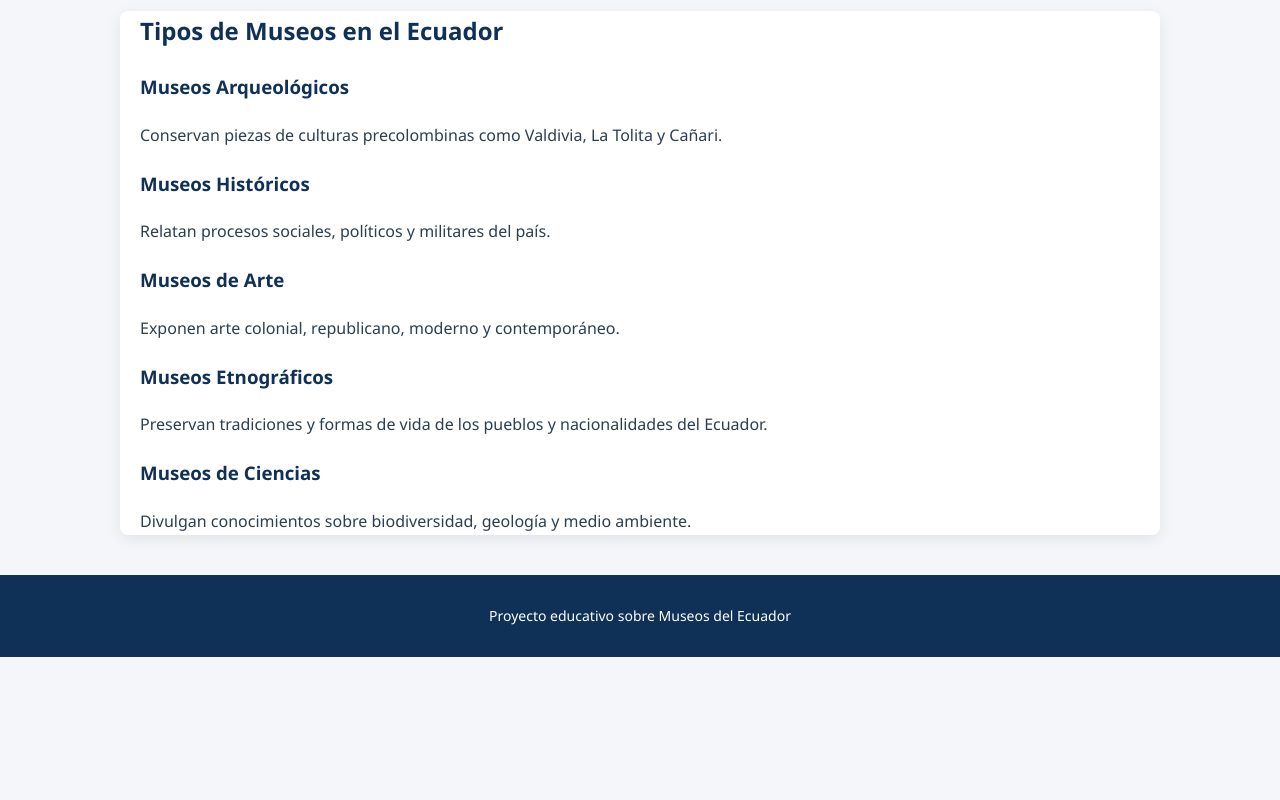
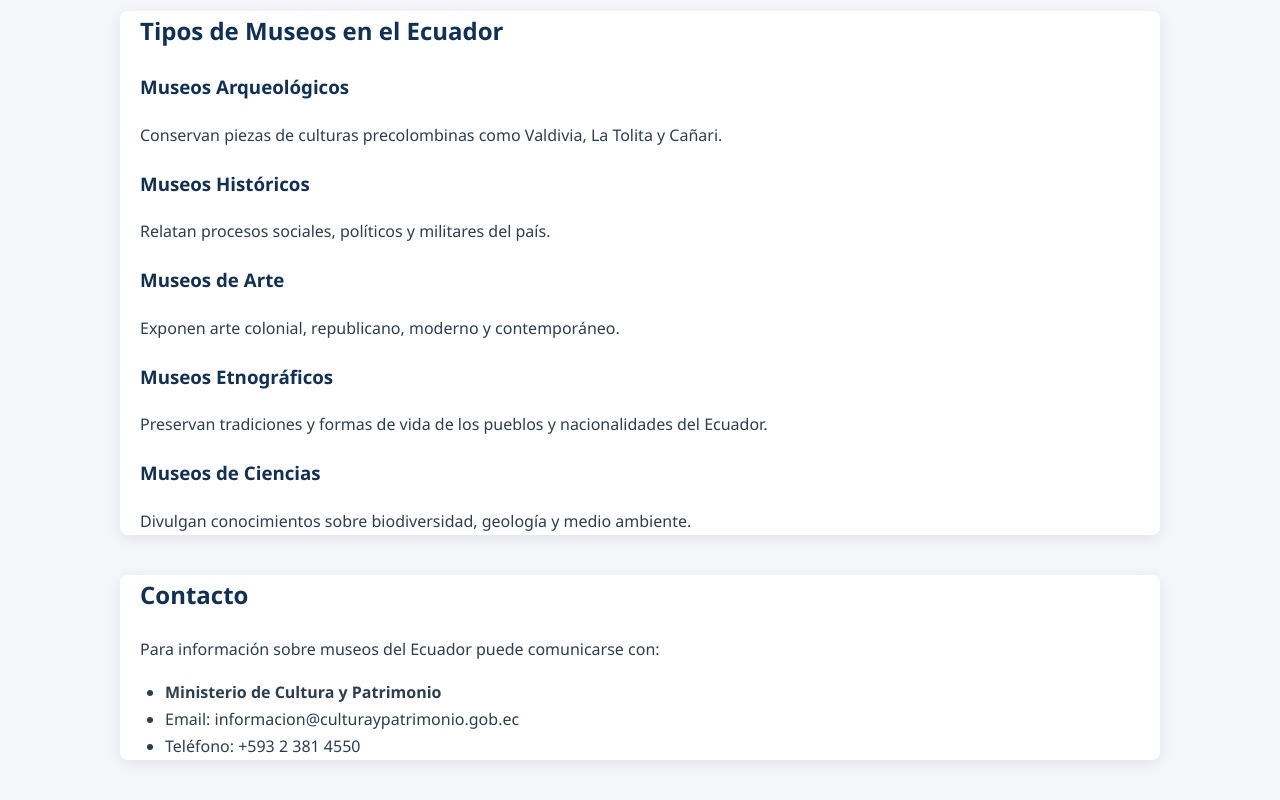
Before and after one commit to ahrisam757-png/Museos-Ecuador, a plain HTML site: page index.html in a window 1280 px wide. Shown: the part 326-1126 px from the top of the page. Before the commit the page ends 983 px from the top, so only its background shows below. Drawn offline with Linux system fonts and the light colour scheme.

Commit message:
Update index.html

```diff
--- a/index.html
+++ b/index.html
@@ -44,9 +44,13 @@
 </section>
 
 
-<footer>
-    <p>Proyecto educativo sobre Museos del Ecuador</p>
-</footer>
+<section id="contacto" class="contenido">
+  <h2>Contacto</h2>
+  <p>Para información sobre museos del Ecuador puede comunicarse con:</p>
 
-</body>
-</html>
+  <ul>
+    <li><strong>Ministerio de Cultura y Patrimonio</strong></li>
+    <li>Email: informacion@culturaypatrimonio.gob.ec</li>
+    <li>Teléfono: +593 2 381 4550</li>
+  </ul>
+</section>
```
